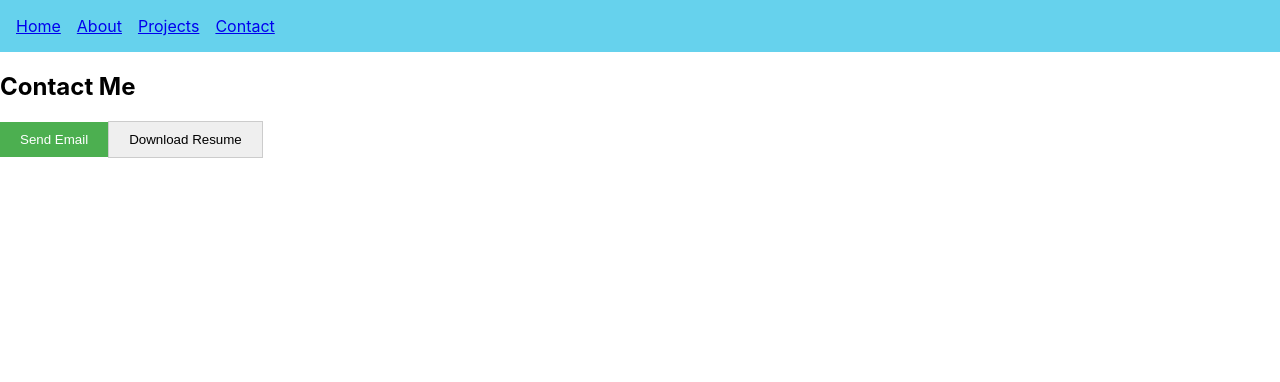
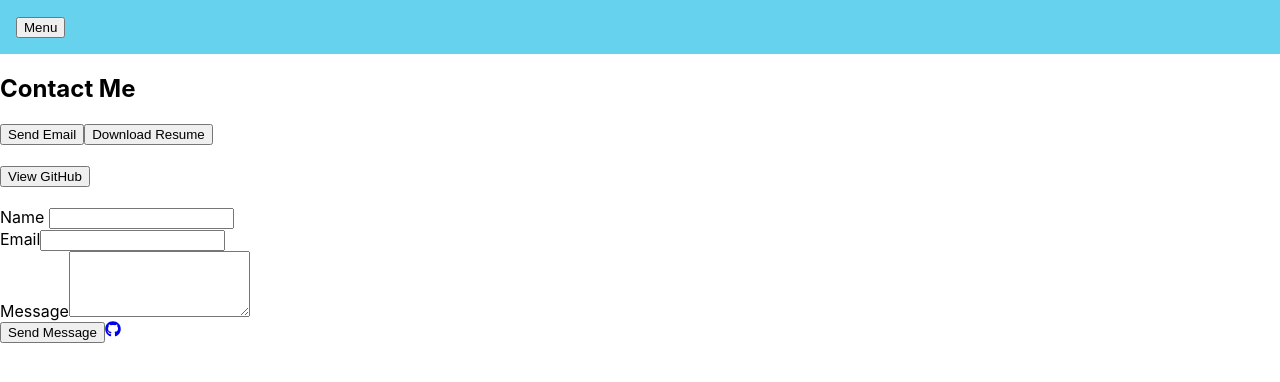
Before and after one commit to AbuYousufSiam/portfolio-aysiam, a React (Create React App) app in the folder react-portfolio/: page /contact in a window 1280 px wide. Shown: the top 382 px of the page. Built offline with nearby package versions, Linux system fonts and the light colour scheme.

Commit message:
COnfigure github pages deploy

```diff
--- a/react-portfolio/src/components/Button.jsx
+++ b/react-portfolio/src/components/Button.jsx
@@ -1,7 +1,29 @@
-export default function Button({variant ="primary", label, onClick}){
+import React from "react";
+import { cn } from '../utils/cn'; //This is optional, for using Tailwind CSS
+
+
+export default function Button({variant ="primary", label, onClick, con: Icon,
+  disabled = false, size = "md", fullWidth = false,
+}){
     //Props (short for "properties") are the inputs to a component.
     //variant: either "primary" or "secondary" (default is "primary")
     //label: the text to show inside the button
+
+    const baseStyle = "rounded-xl font-semibold focus:outline-none transition duration-300";
+
+    const variants = {
+    primary: "bg-green-600 text-white hover:bg-green-700",
+    secondary: "bg-white text-green-600 border border-green-600 hover:bg-green-50",
+    ghost: "bg-transparent text-green-600 hover:bg-green-100",
+    danger: "bg-red-600 text-white hover:bg-red-700",
+    };
+
+    const sizes = {
+    sm: "px-3 py-1 text-sm",
+    md: "px-5 py-2 text-base",
+    lg: "px-6 py-3 text-lg",
+    };
+
 
     const styles = {
         primary: {
@@ -12,7 +34,7 @@ export default function Button({variant ="primary", label, onClick}){
             cursor: "pointer"
         },
         secondary: {
-            ackgroundColor: "#e7e7e7",
+            backgroundColor: "#e7e7e7",
             color: "black",
             padding: "10px 20px",
             border: "1px solid #ccc",
@@ -21,6 +43,22 @@ export default function Button({variant ="primary", label, onClick}){
     };
 
     return (
-        <button onClick={onClick} style={styles[variant]}>{label}</button>
+
+        <button className={cn({
+                baseStyle,
+                variants:[variant],
+                sizes:[size],
+                fullWidth
+            } && "w-full",
+                disabled && "opacity-50 cursor-not-allowed"
+            )}
+            onClick={onClick}
+            disabled={disabled}
+        >
+            {Icon && <Icon className="inline-block mr-2" />}
+            {label}
+        </button>
+
+
     );
 }
--- a/react-portfolio/src/components/Navbar.jsx
+++ b/react-portfolio/src/components/Navbar.jsx
@@ -1,14 +1,36 @@
 import { Link } from "react-router-dom";
+import { useState } from 'react';
 
 
 export default function Navbar(){
+    const [isMenuOpen, setIsMenuOpen] = useState(false); // Local state
+
+    // Highlight Active Section (Nav)
+    const [activeSection, setActiveSection] = useState('home');
+
+    const handleToggle = () => {
+    setIsMenuOpen(!isMenuOpen); // ⬅️ Toggle menu open/close
+    };
+
+    const handleClick = (section) => {
+        setActiveSection(section);
+    };
+
     return (
         <nav style={{padding: "1rem", backgroundColor: "#66D2ED", color: "white"}}>
 
-            <Link to="/" style={{marginRight: "1rem"}}>Home</Link>
-            <Link to="/about" style={{marginRight: "1rem"}}>About</Link>
-            <Link to="/projects" style={{marginRight: "1rem"}}>Projects</Link>
-            <Link to="/contact">Contact</Link>
+            <button onClick={handleToggle}>
+                {isMenuOpen ? 'Close' : 'Menu'}
+            </button>
+
+            {isMenuOpen && (
+            <ul>
+                <Link to="/" style={{marginRight: "1rem"}}>Home</Link>
+                <Link to="/about" style={{marginRight: "1rem"}}>About</Link>
+                <Link to="/projects" style={{marginRight: "1rem"}}>Projects</Link>
+                <Link to="/contact">Contact</Link>
+            </ul>
+            )}
         </nav>
     );
 }
--- a/react-portfolio/src/pages/Contact.jsx
+++ b/react-portfolio/src/pages/Contact.jsx
@@ -1,13 +1,68 @@
+import React from "react";
 import Button from "../components/Button";
+import { FaGithub } from 'react-icons/fa';
+
 
 export default function Contact (){
+    const handleSubmit = (e) => {
+        e.preventDefault();
+        // add your submission logic here
+        console.log("Form submitted!");
+        };
+
+    const project = {
+        name: 'My Portfolio',
+        githubLink: 'https://github.com/AbuYousufSiam',
+        };
+
     return (
         <div>
         <h2>Contact Me</h2>
 
         <Button label="Send Email" onClick={() => alert("Clicked")}/>
-        {/* Using the Button Component */}
-        <Button variant="secondary" label="Download Resume" onClick={() => window.open("resume.pdf")} />
+
+        <Button variant="secondary" label="Download Resume" onClick={() => window.open("resume.pdf")} /> <br/> <br/>
+
+        {/* <Button label="Send Message" onClick={handleSubmit} variant="secondary" fullWidth />  */}
+
+        <Button label="View GitHub" icon={FaGithub} onClick={() => window.open(project.githubLink)} variant="ghost" />
+
+<br /> <br />
+        <div>
+            <label htmlFor="name" className="block text-sm font-medium text-gray-700"> Name </label>
+            <input
+            type="text" id="name" name="name" required
+            className="mt-1 block w-full px-3 py-2 border border-gray-300 rounded-md shadow-sm focus:outline-none focus:ring-blue-500 focus:border-blue-500"
+            />
+        </div>
+
+        <div>
+            <label htmlFor="email" className="block text-sm font-medium text-gray-700">
+            Email</label>
+            <input type="email" id="email" name="email" required
+            className="mt-1 block w-full px-3 py-2 border border-gray-300 rounded-md shadow-sm focus:outline-none focus:ring-blue-500 focus:border-blue-500"
+            />
+        </div>
+
+        <div>
+            <label htmlFor="message" className="block text-sm font-medium text-gray-700">
+            Message
+            </label>
+            <textarea id="message" name="message" rows="4" required
+            className="mt-1 block w-full px-3 py-2 border border-gray-300 rounded-md shadow-sm focus:outline-none focus:ring-blue-500 focus:border-blue-500"
+            ></textarea>
+        </div>
+
+
+            <form onSubmit={handleSubmit}>
+            {/* Your form content */}
+            <button type="submit">Send Message</button>
+            <a href="https://github.com/AbuYousufSiam" target="_blank" rel="noopener noreferrer">
+                <FaGithub />
+            </a>
+            </form>
+
+
         </div>
     );
 }
--- a/react-portfolio/src/pages/Home.jsx
+++ b/react-portfolio/src/pages/Home.jsx
@@ -1,8 +1,16 @@
 import { useState, useEffect } from "react";
+import Button from "../components/Button";
 //useState is used to store and manage data (in this case, text).
 //useEffect is used to run code after the component has rendered (used here to simulate typing).
 
 export default function Home(){
+
+    <Button
+    label="Download Resume"
+    onClick={() => window.open("/resume.pdf")}
+    variant="primary"
+    size="lg"
+    />
 
     const [text, setText] = useState(''); //Initializes a state variable text with an empty string ('').
     const fullText = "Hii there! I am Md. Abu Yousuf Siam from Jagannath University, Dhaka";
@@ -26,4 +34,7 @@ export default function Home(){
     return <h1>{text}</h1>;
     //As text updates, React will re-render and show the new version.
 
+
+
+
 } // Home function ends here
--- /dev/null
+++ b/react-portfolio/src/utils/cn.js
@@ -0,0 +1,3 @@
+export function cn(...classes) {
+  return classes.filter(Boolean).join(' ');
+}
```
Also changed, not shown: package.json (added, +9 -0 lines), react-portfolio/package.json (+12 -6 lines), 1 other file (tests, documents, lock files or other folders).
